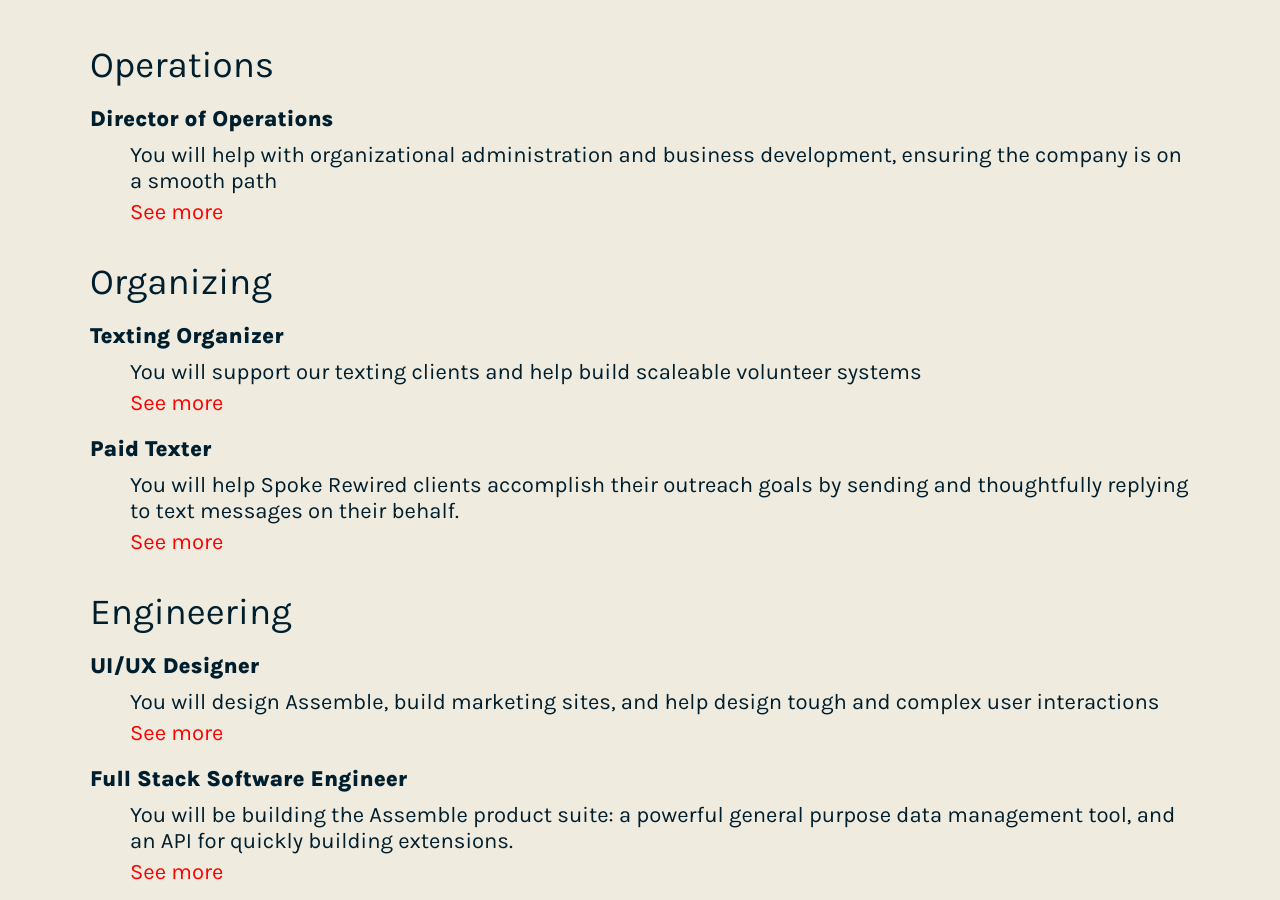
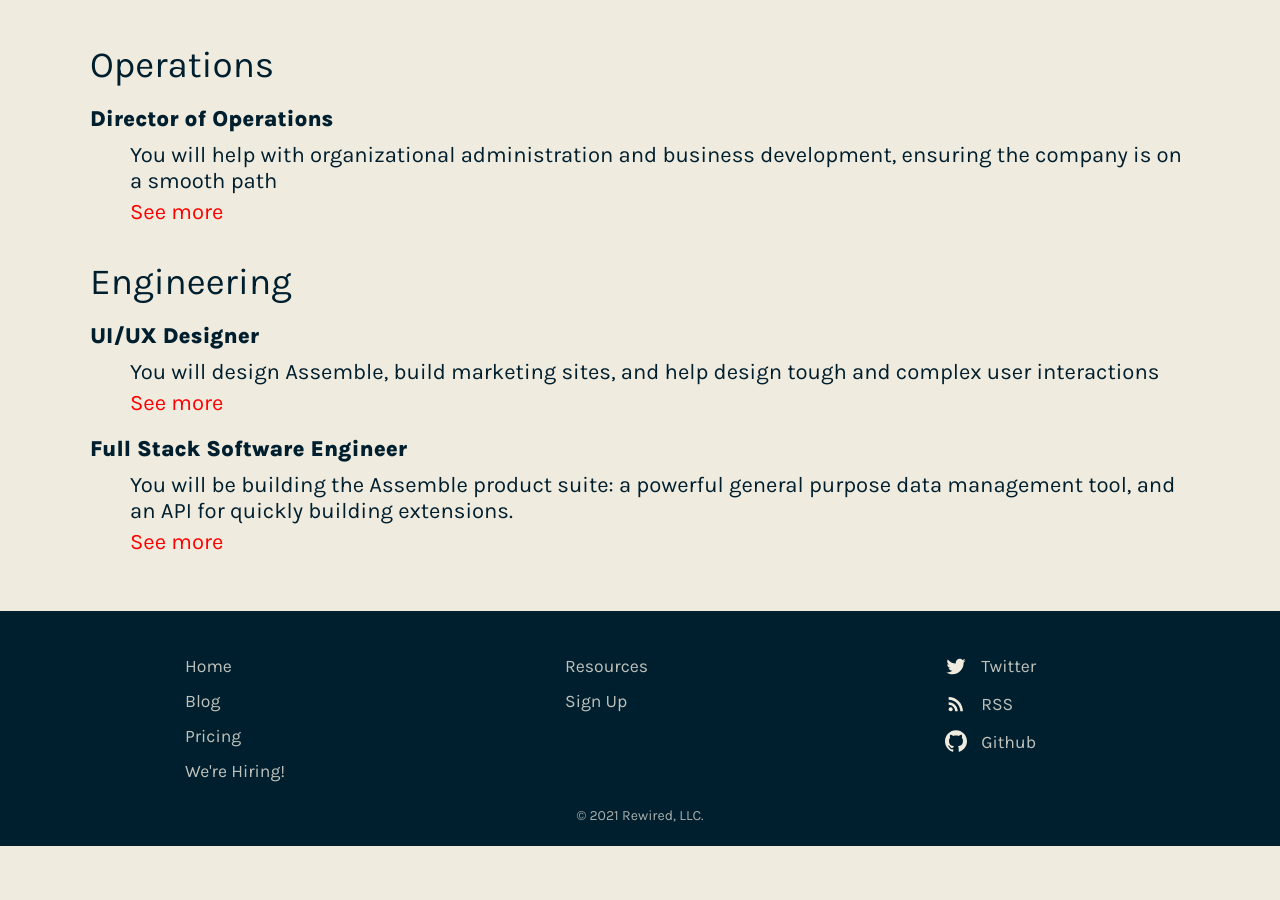
Before and after one commit to politics-rewired/politics-rewired.github.io, a Jekyll site: the page built from careers/index.html, in a window 1280 px wide and 900 px high, scrolled down 510 px. Built offline with Jekyll 4.4.1, drawn with Linux system fonts in a browser that asks for light colours; after the commit the page ends 1356 px from its top, so only the background shows below that.

Commit message:
feat: remove organizing jobs

```diff
--- a/careers/index.html
+++ b/careers/index.html
@@ -8,14 +8,6 @@ teams:
       - title: Director of Operations
         description: You will help with organizational administration and business development, ensuring the company is on a smooth path
         link: director-of-operations
-  - title: Organizing
-    jobs:
-      - title: Texting Organizer
-        description: "You will support our texting clients and help build scaleable volunteer systems"
-        link: texting-organizer
-      - title: Paid Texter
-        description: "You will help Spoke Rewired clients accomplish their outreach goals by sending and thoughtfully replying to text messages on their behalf."
-        link: paid-texter
   - title: Engineering
     jobs:
       - title: UI/UX Designer
```
